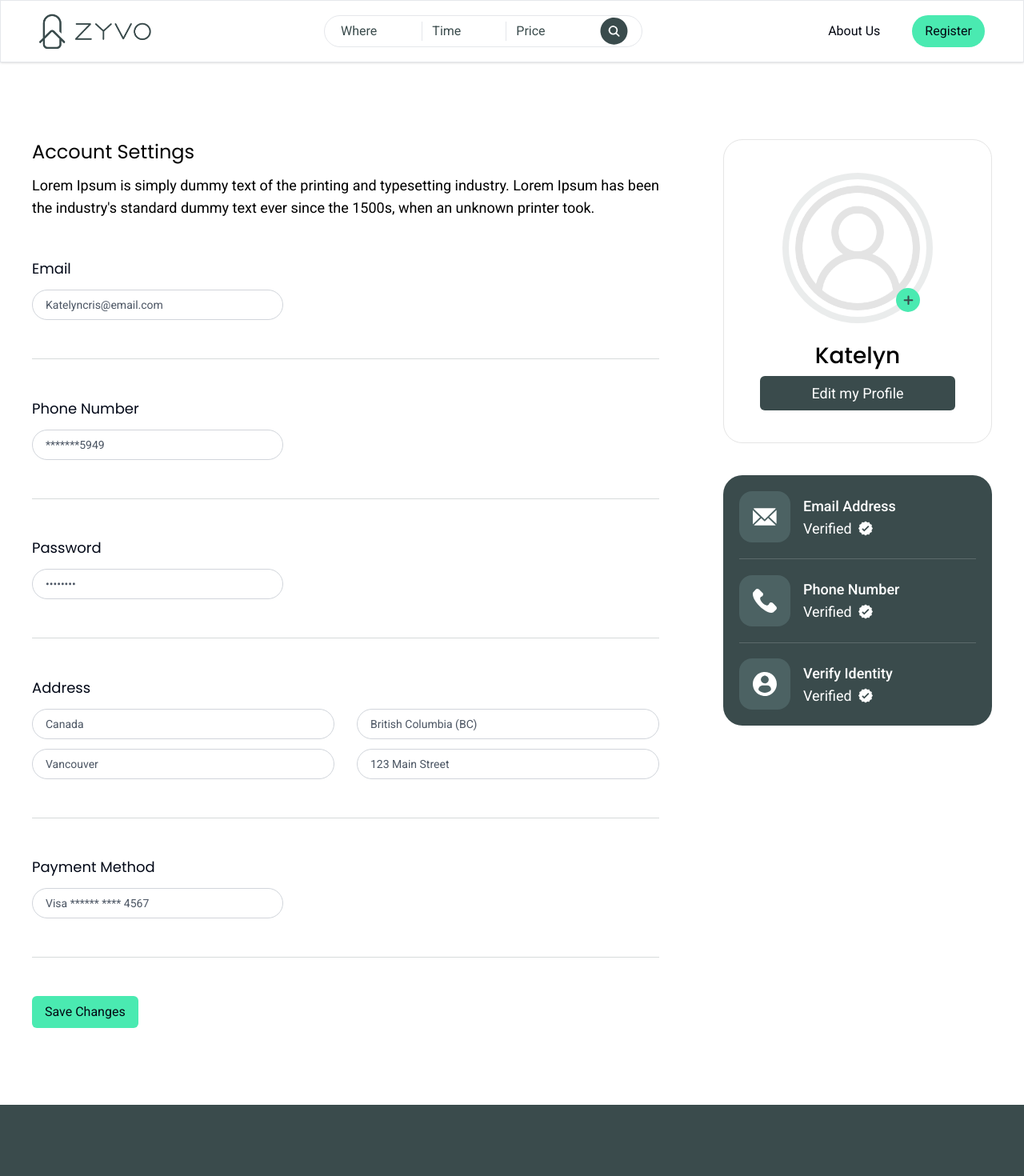
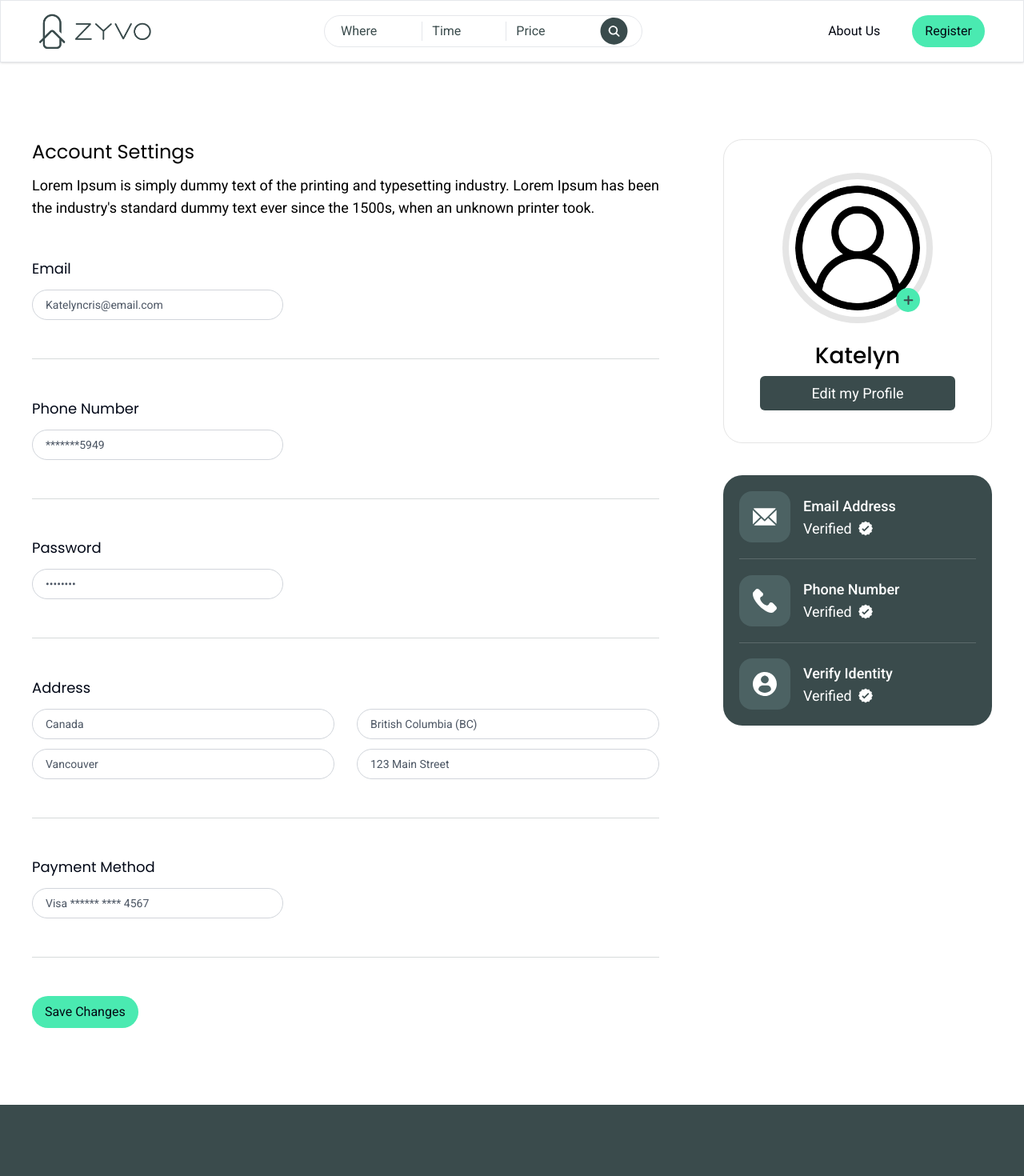
Before and after one commit to stechx1/zyvo-app, a Next.js app: page /account-settings in a window 1280 px wide. Shown: the top 1470 px of the page at 80% size. Built offline with nearby package versions, Linux system fonts and the light colour scheme; no server answers.

Commit message:
fixed photoUrl and button styling

```diff
--- a/collections/AccountSettings/LeftAccountSection/LeftAccountSection.tsx
+++ b/collections/AccountSettings/LeftAccountSection/LeftAccountSection.tsx
@@ -131,7 +131,7 @@ export const LeftAccountSection = () => {
       />
 
       <div className="w-fit flex gap-1">
-        <Button text="Save Changes" type="green" rounded />
+        <Button text="Save Changes" type="green" roundedfull />
       </div>
     </div>
   );
--- a/collections/AccountSettings/RightAccountSection/RightAccountSection.tsx
+++ b/collections/AccountSettings/RightAccountSection/RightAccountSection.tsx
@@ -1,8 +1,10 @@
 import { ProfileContactSection } from "@/collections/Profile/RightProfileSection/ProfileContactSection";
 import Button from "@/components/Button";
+import { useAuthContext } from "@/context/AuthContext";
 import Image from "next/image";
 
 export const RightAccountSection = () => {
+  const { user } = useAuthContext();
   const profileInfo = [
     {
       title: "Email Address",
@@ -33,9 +35,9 @@ export const RightAccountSection = () => {
     <div className="w-[30%] flex flex-col gap-10">
       <div className="h-[380px] w-full rounded-3xl border border-secondary-neutral-200 p-6 items-center justify-center flex-col flex">
         <div className="relative">
-          <div className="w-[188px] h-[188px] border-8 border-secondary-gray-700 bg-white opacity-10 rounded-full flex items-center justify-center">
+          <div className="w-[188px] h-[188px] border-8 border-secondary-neutral-200 bg-white rounded-full flex items-center justify-center">
             <Image
-              src="/icons/profile-icon.png"
+              src={user?.photoURL ?? "/icons/profile-icon.png"}
               alt="Profile Image"
               className="w-[156px] h-[156px] rounded-full"
               width={156}
@@ -56,10 +58,9 @@ export const RightAccountSection = () => {
           <div className="text-black text-[28px] font-medium font-Poppins mt-[20px]">
             Katelyn
           </div>
-            <button className="bg-secondary-gray-700 text-white text-[18px] py-2 px-16 rounded-md flex w-full items-center justify-center">
-              Edit my Profile
-            </button>
-
+          <button className="bg-secondary-gray-700 text-white text-[18px] py-2 px-16 rounded-md flex w-full items-center justify-center">
+            Edit my Profile
+          </button>
         </div>
       </div>
       <div className="rounded-3xl bg-secondary-gray-700 p-5">
--- a/collections/Profile/LeftProfileSection/LeftProfileSection.tsx
+++ b/collections/Profile/LeftProfileSection/LeftProfileSection.tsx
@@ -109,7 +109,7 @@ export const LeftProfileSection = () => {
           //     router.push("/signup");
           //   }}
           type="green"
-          rounded
+          roundedfull
         />
         <Button text="Skip for now" onClick={() => {}} type="white" />
       </div>
--- a/collections/Profile/RightProfileSection/RightProfileSection.tsx
+++ b/collections/Profile/RightProfileSection/RightProfileSection.tsx
@@ -1,7 +1,10 @@
+import { useAuthContext } from "@/context/AuthContext";
 import { ProfileContactSection } from "./ProfileContactSection";
 import Image from "next/image";
 
 export const RightProfileSection = () => {
+  const { user } = useAuthContext();
+
   const profileInfo = [
     {
       title: "Email Address",
@@ -30,9 +33,9 @@ export const RightProfileSection = () => {
     <div className="w-[30%] flex flex-col gap-10">
       <div className="h-[380px] w-full rounded-3xl border border-secondary-neutral-200 p-6 items-center justify-center flex-col flex">
         <div className="relative">
-          <div className="w-[188px] h-[188px] border-8 border-secondary-gray-700 bg-white opacity-10 rounded-full flex items-center justify-center">
+          <div className="w-[188px] h-[188px] border-8 border-secondary-neutral-200 bg-white rounded-full flex items-center justify-center">
             <Image
-              src="/icons/profile-icon.png"
+              src={user?.photoURL ?? "/icons/profile-icon.png"}
               alt="Profile Image"
               className="w-[156px] h-[156px] rounded-full"
               width={156}
```
